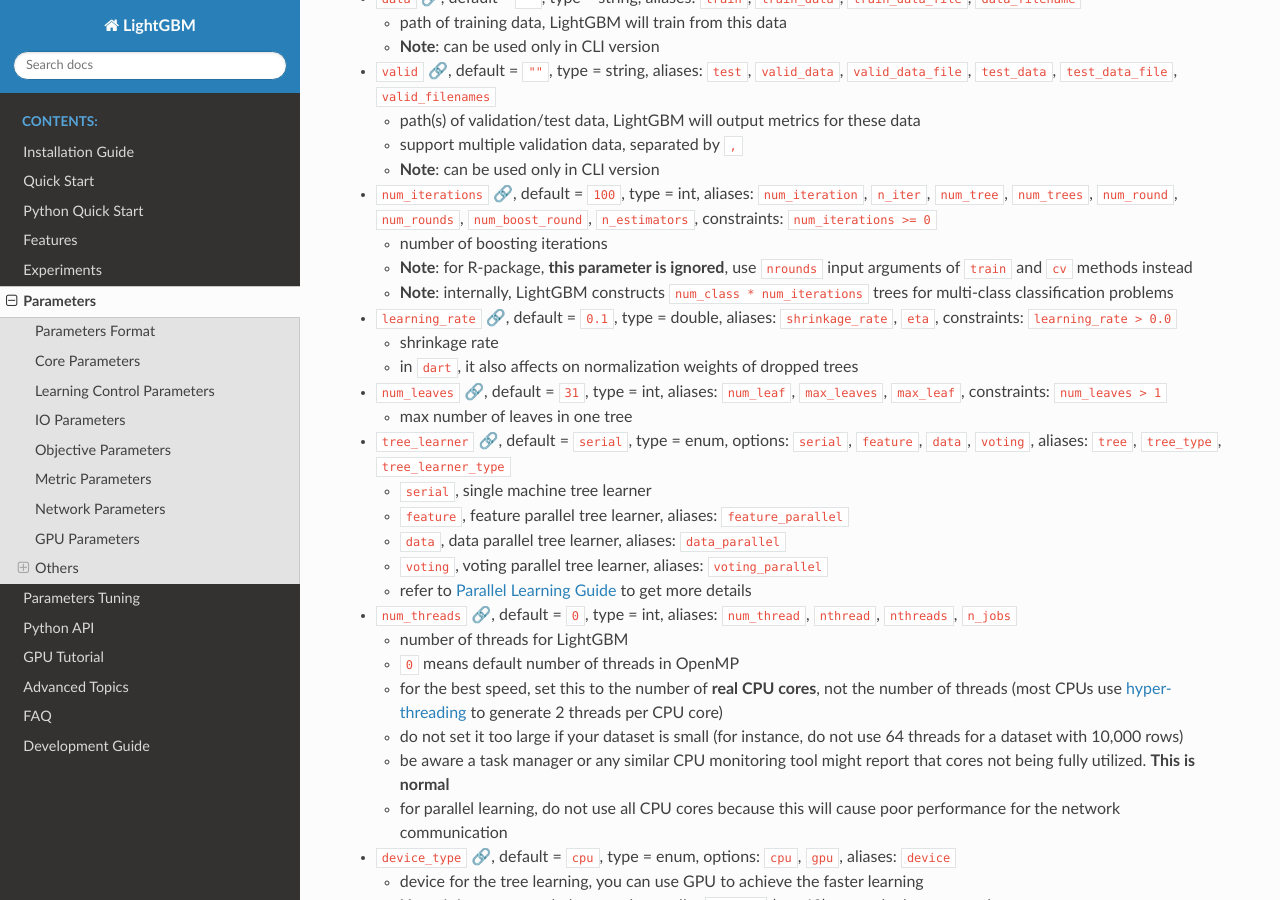
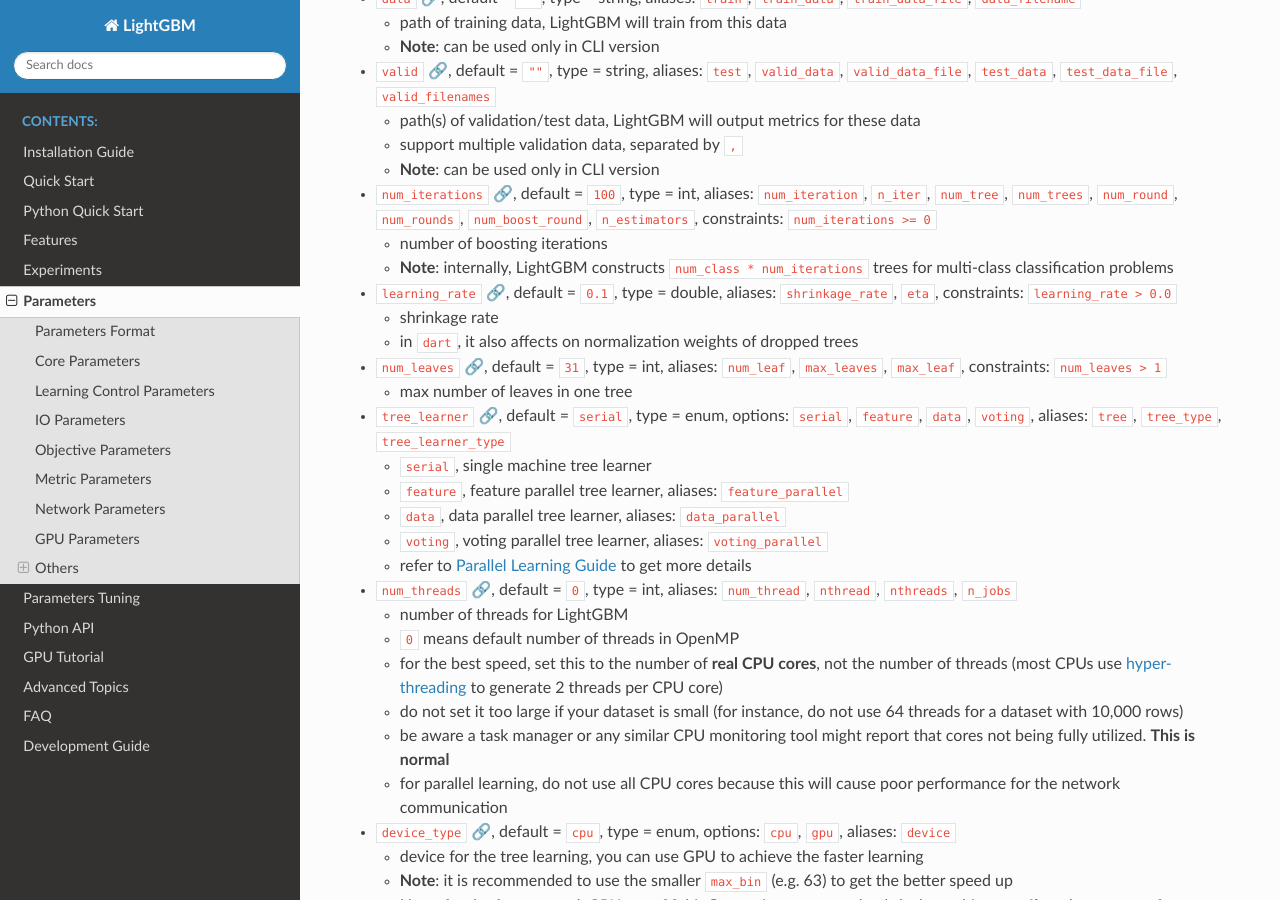
Before and after one commit to microsoft/LightGBM, a Sphinx documentation site: the page built from docs/Parameters.rst, in a window 1280 px wide and 900 px high, scrolled down 1811 px. Built offline with Sphinx 7.4.7 and the Read the Docs theme 2.0.0, drawn with Linux system fonts in a browser that asks for light colours; pages that are not in the unit, such as notebooks, are missing from menus.

Commit message:
updated num_iterations param description for R

```diff
--- a/docs/Parameters.rst
+++ b/docs/Parameters.rst
@@ -126,8 +126,6 @@
 -  ``num_iterations`` :raw-html:`<a id="num_iterations" title="Permalink to this parameter" href="#num_iterations">&#x1F517;&#xFE0E;</a>`, default = ``100``, type = int, aliases: ``num_iteration``, ``n_iter``, ``num_tree``, ``num_trees``, ``num_round``, ``num_rounds``, ``num_boost_round``, ``n_estimators``, constraints: ``num_iterations >= 0``
 
    -  number of boosting iterations
-
-   -  **Note**: for R-package, **this parameter is ignored**, use ``nrounds`` input arguments of ``train`` and ``cv`` methods instead
 
    -  **Note**: internally, LightGBM constructs ``num_class * num_iterations`` trees for multi-class classification problems
 
```
Also changed, not shown: 1 other file.
